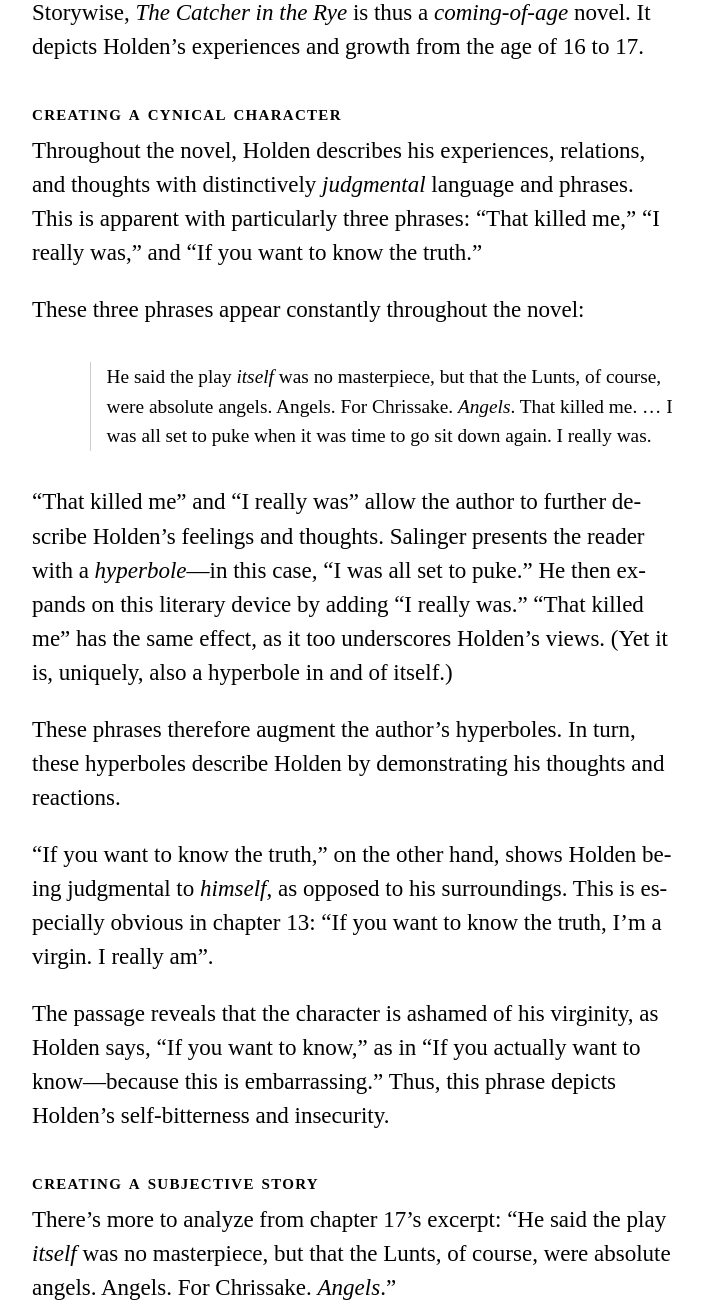
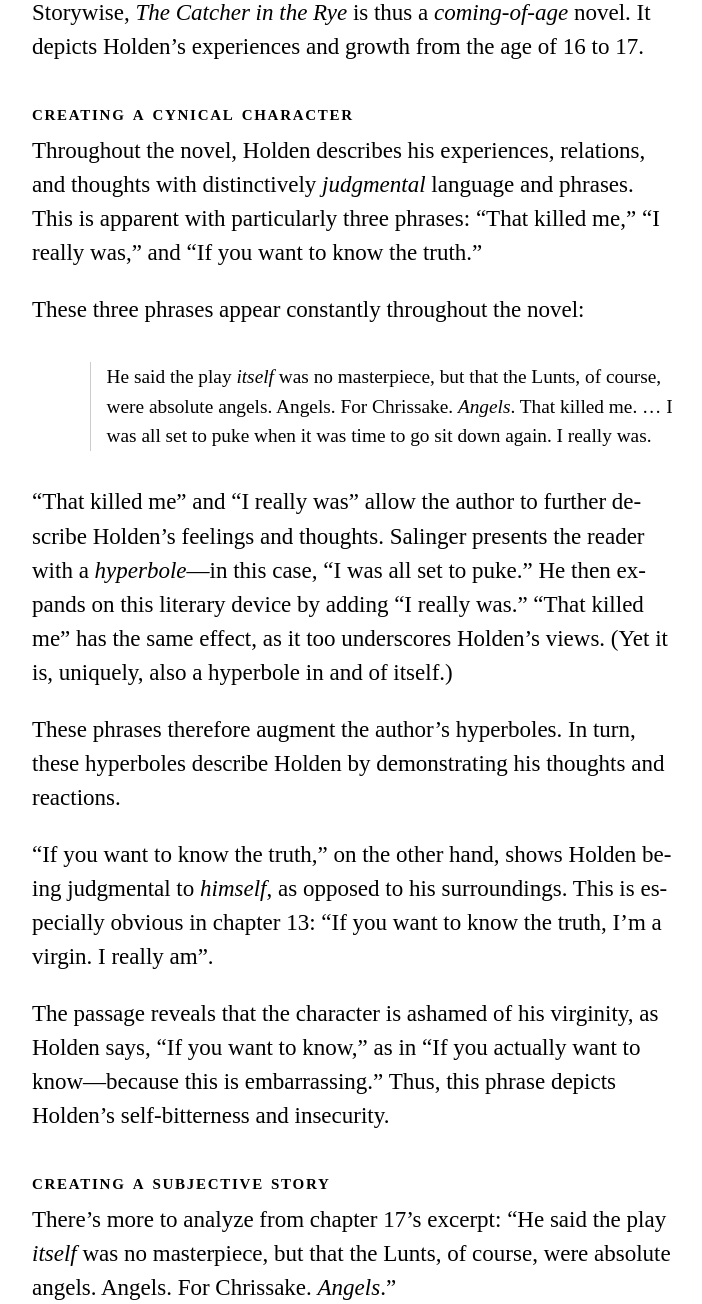
Before and after one commit to kolstadmagnus/blog, a PHP site: page /the-catcher-in-the-rye.html in a window 1280 px wide. Shown: the part 1339-2643 px from the top of the page, without its empty margins (286-988 px from the left). Run offline with PHP 8.4, Linux system fonts and the light colour scheme; some web fonts are replaced.

Commit message:
Update style.css

```diff
--- a/style.css
+++ b/style.css
@@ -156,7 +156,8 @@ b,
 i,
 span.medium,
 span.black,
-span.smcp {
+span.smcp,
+code {
   -moz-hyphens: none;
   -ms-hyphens: none;
   -webkit-hyphens: none;
@@ -218,10 +219,10 @@ h2 {
   font-variant: small-caps;
   text-transform: lowercase;
   font-size: .94em;
-  letter-spacing: .06em;
+  letter-spacing: .08em;
   margin-top: 1.6rem;
   margin-bottom: .35rem;
-  font-weight: 700;
+  font-weight: 800;
 }
 
 /* subheading level 2 */
```
